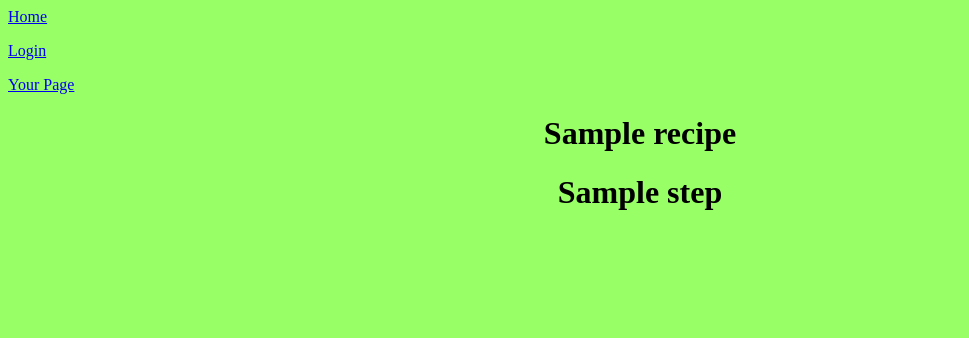
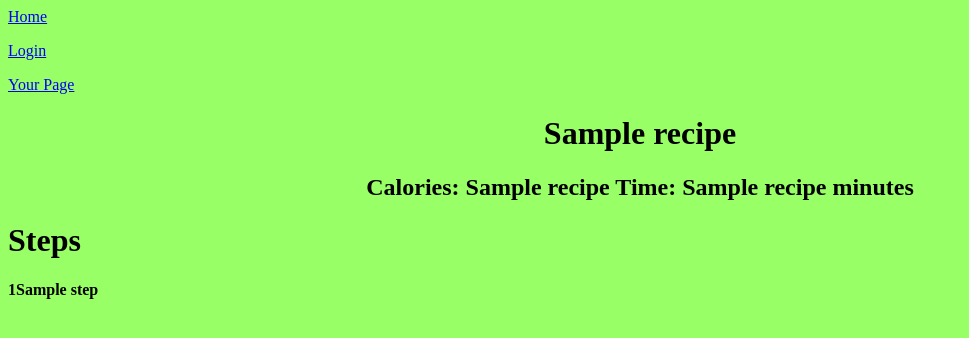
Before and after one commit to DavisGilmore/CSSE333Chew, a Flask app: template templates/recipe.html in a window 1280 px wide. Shown: the top 338 px of the page, without its empty margins (0-969 px from the left). Run offline with Flask 2, Linux system fonts and the light colour scheme; the template is opened without the code that fills it: most values are stand-ins (such as "Sample title", 1, 10 or a date in 2020).

Commit message:
Trying Recipe

```diff
--- a/templates/recipe.html
+++ b/templates/recipe.html
@@ -9,9 +9,13 @@
 	<body>
 	<center>
 		<h1>{{ recipe[1] }}</h1>
+		<h2>Calories: {{recipe[5]}} Time: {{recipe[4]}} minutes</h2>
+		<h2> </h2>
+	</center>
+	<h1> Steps</h1>
 		{% for step in steps %}
-			<h1>{{step[2]}}</h1>
+			<h4>{{step[0]}}{{step[2]}}</h4>
 		{% endfor %}
-	</center>
+
 	</body>
 </html>
```
